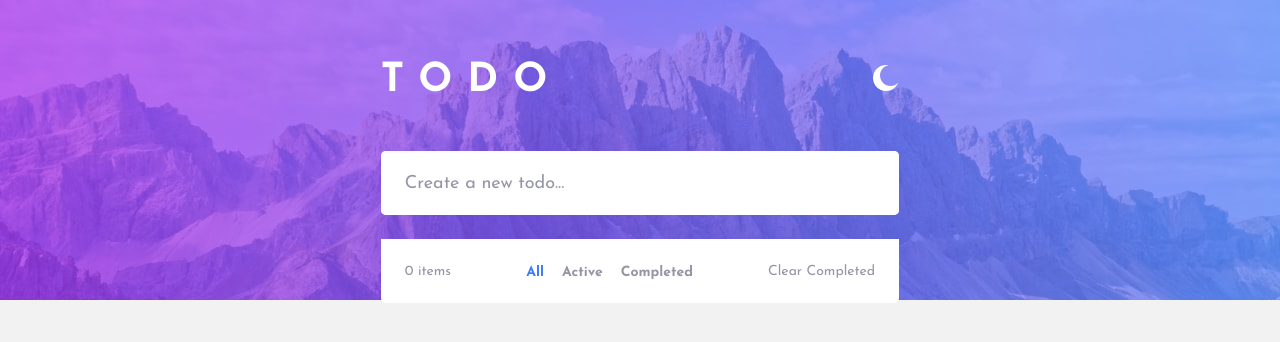
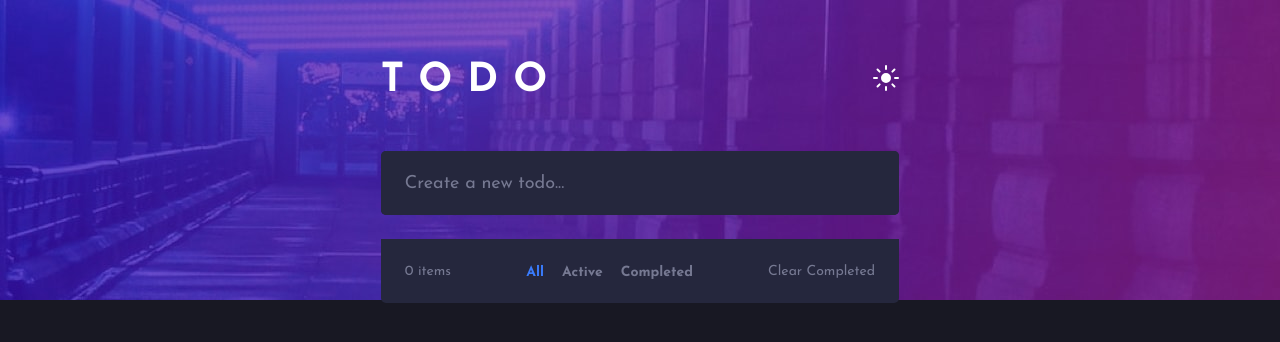
Before and after one commit to natassh/react-type-script-todo-app, a React (Create React App) app: page / in a window 1280 px wide. Shown: the top 342 px of the page. Built offline with nearby package versions, Linux system fonts and the light colour scheme.

Commit message:
🏷️ - Added typing to ThemeContext

```diff
--- a/src/ui/contexts/ThemeContext.js
+++ b/src/ui/contexts/ThemeContext.tsx
@@ -1,11 +1,21 @@
 import React, { createContext, useState } from 'react';
-export const ThemeContext = createContext();
 
-const ThemeProvider = props => {
+type ThemeContextProps = {
+  colorSchema: string
+  changeTheme: (theme: string) =>  void,
+}
+
+type ThemeProviderProps = {
+  children: React.ReactNode;
+}
+
+export const ThemeContext = createContext<ThemeContextProps>(undefined!);
+
+const ThemeProvider: React.FC<ThemeProviderProps> = ({ children }) => {
 
   const getInitialState = () => {
-    const userPrefersDark = window.matchMedia && window.matchMedia('(prefers-color-scheme: dark)').matches;
-    const userPrefersLight = window.matchMedia && window.matchMedia('(prefers-color-scheme: light)').matches;
+    const userPrefersDark: boolean = window.matchMedia && window.matchMedia('(prefers-color-scheme: dark)').matches;
+    const userPrefersLight: boolean = window.matchMedia && window.matchMedia('(prefers-color-scheme: light)').matches;
 
     if(userPrefersDark){
       return "dark"
@@ -13,12 +23,15 @@ const ThemeProvider = props => {
       return "light"
     }
   };
+
   const defaultTheme = 'dark';
-  const [colorSchema, setColorSchema] = useState(getInitialState())
+  //const [colorSchema, setColorSchema] = useState<string>(getInitialState())
+  const [colorSchema, setColorSchema] = useState<string>("dark")
+
 
   React.useEffect(() => {
     changeTheme(colorSchema)
-    const preferDarkQuery = `(prefers-color-scheme: ${defaultTheme})`
+    const preferDarkQuery: string = `(prefers-color-scheme: ${defaultTheme})`
     const mediaQuery = window.matchMedia(preferDarkQuery)
     const handleChange = () => {
       setColorSchema(mediaQuery.matches ? 'dark' : 'light')
@@ -28,7 +41,7 @@ const ThemeProvider = props => {
     return () => mediaQuery.removeEventListener('change', handleChange)
   }, [])
 
-  const changeTheme = theme => {
+  const changeTheme = (theme: string) => {
     const body = document.body;
     if(theme === "dark") {
       body.classList.remove("lighted")
@@ -48,7 +61,7 @@ const ThemeProvider = props => {
         changeTheme,
       }}
     >
-      {props.children}
+      {children}
     </ThemeContext.Provider>
   );
 };
```
Also changed, not shown: 1 other file (tests, documents, lock files or other folders).
